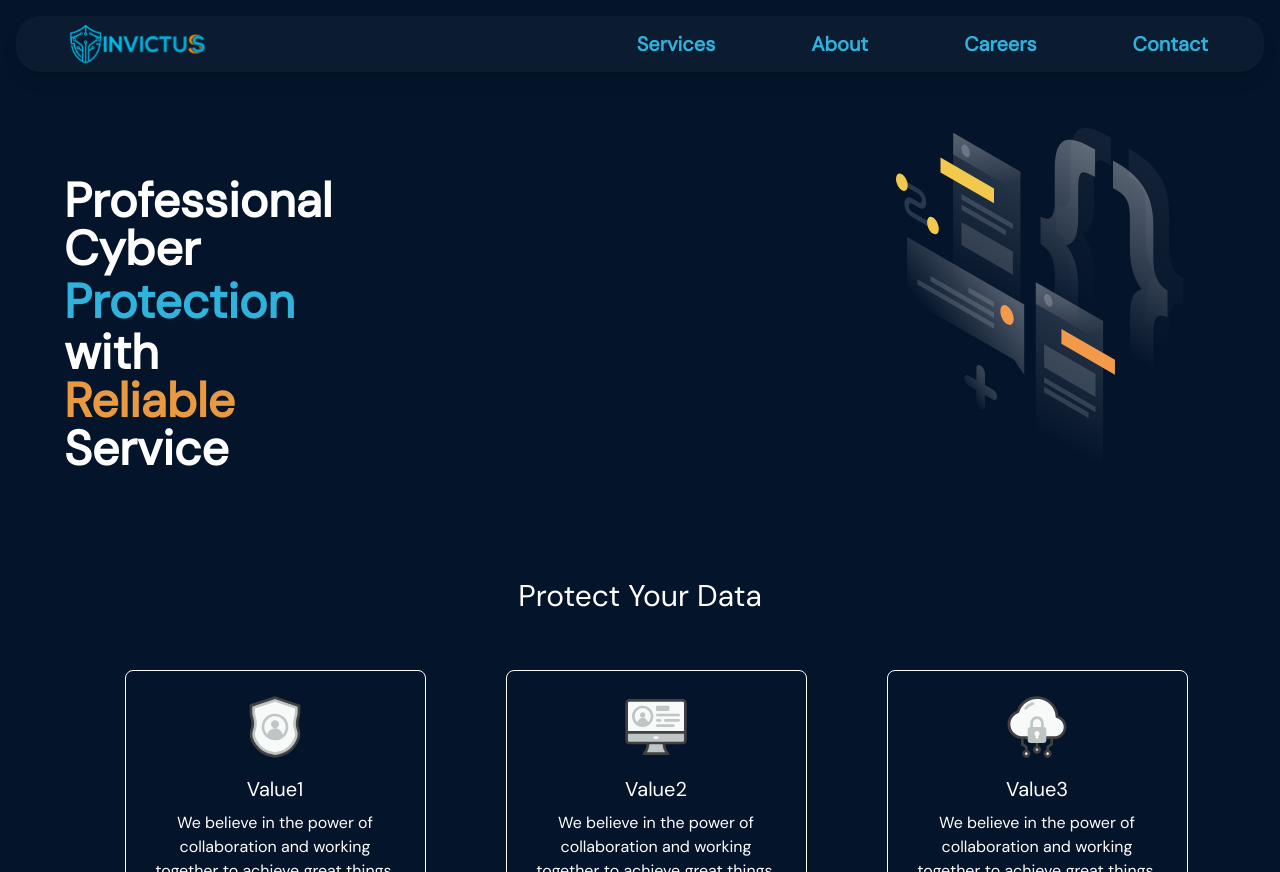
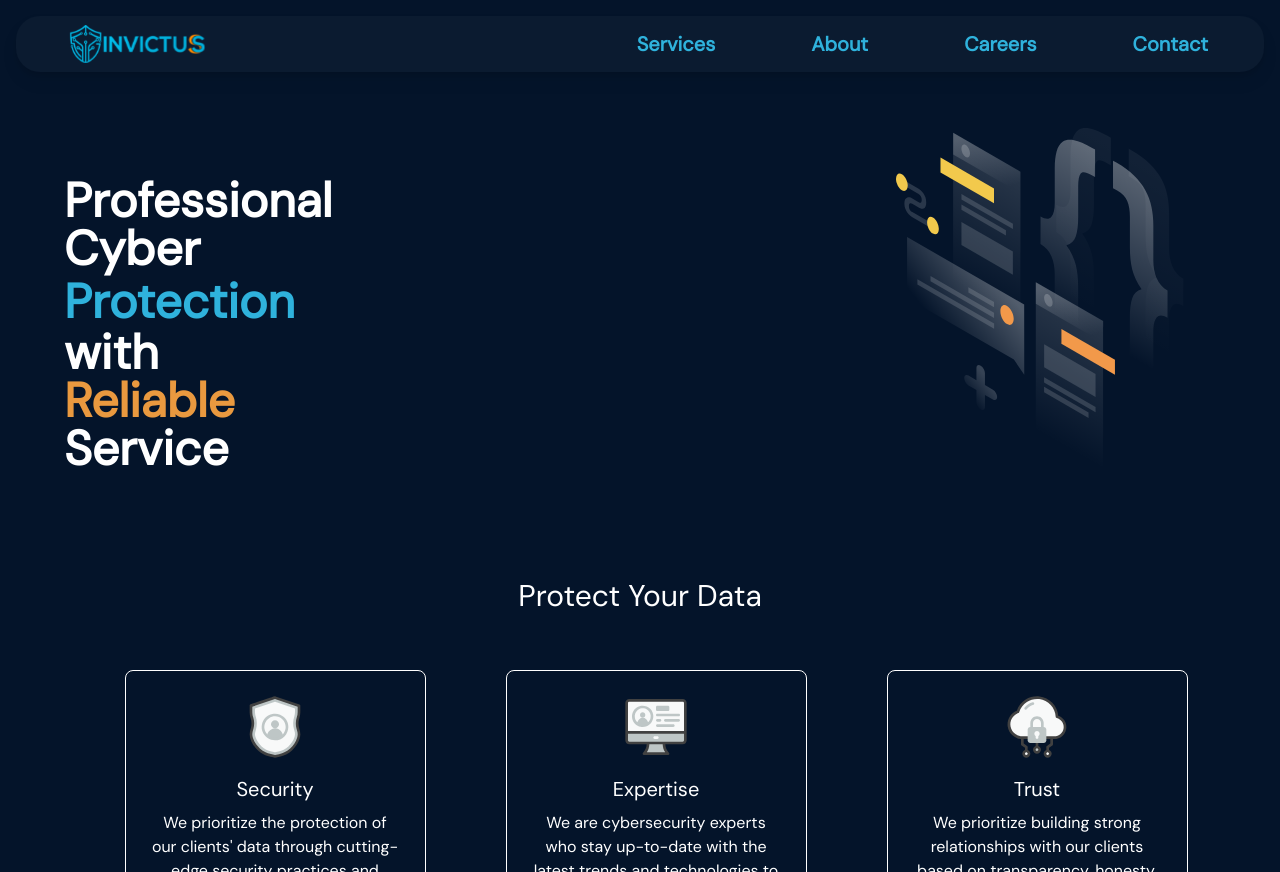
Before and after one commit to arana489/Invictuss, a React (Vite) app: page / in a window 1280 px wide. Built offline with nearby package versions, Linux system fonts and the light colour scheme; a web font is replaced by a local one.

Commit message:
add values

```diff
--- a/src/components/Contacts/Contact.jsx
+++ b/src/components/Contacts/Contact.jsx
@@ -35,8 +35,8 @@ export default function Contact(){
                     <h1 className="text-lg font-bold mb-10 mt-10">Get In Touch Today</h1>
                     <h2 className="text-m mb-5">Interested in hearing more?</h2>
                     <h2 className="text-m mb-5 ">We provide free consultation for new customers!</h2>
-                    <h2 className="text-m mb-5 ">sales@invictuss.io</h2>
-                    <h2 className="text-m mb-5 ">510-378-1302</h2>
+                    <h2 className="text-m mb-5">sales@invictuss.io</h2>
+                    <h2 className="text-m mb-5 ">479-324-1235</h2>
 
                 </div>
 
--- a/src/components/Home/HomeValues.jsx
+++ b/src/components/Home/HomeValues.jsx
@@ -8,25 +8,25 @@ export default function HomeValues(props) {
         Protect Your Data
       </h2>
       <div className="lg:flex justify-center">
-      <div className="pt-6 pl-10 pr-10 lg:gap-x-14">
+      <div className="pt-6 pl-10 pr-10 lg:gap-x-14 ">
           <ValueBox
             imageSrc="src/assets/Profile.svg"
-            title="Value1"
-            description="We believe in the power of collaboration and working together to achieve great things."
+            title="Security"
+            description=" We prioritize the protection of our clients' data through cutting-edge security practices and constant monitoring for emerging threats."
           />
         </div>
         <div className="pt-6 pl-10 pr-10">
           <ValueBox
             imageSrc="src/assets/UserProfile.svg"
-            title="Value2"
-            description="We believe in the power of collaboration and working together to achieve great things."
+            title="Expertise"
+            description="We are cybersecurity experts who stay up-to-date with the latest trends and technologies to provide optimal solutions."
           />
         </div>
         <div className="pt-6 pl-10 pr-10 ">
           <ValueBox
             imageSrc="src/assets/CloudSecurity.svg"
-            title="Value3"
-            description="We believe in the power of collaboration and working together to achieve great things."
+            title="Trust"
+            description="We prioritize building strong relationships with our clients based on transparency, honesty, and ethical behavior."
           />
         </div>
       </div>
--- a/src/components/Home/ValueBox.jsx
+++ b/src/components/Home/ValueBox.jsx
@@ -2,7 +2,7 @@ import React from "react";
 
 export default function ValueBox({ imageSrc, title, description }) {
   return (
-    <div className="bg-[#04142A] rounded-lg border border-white p-6 flex flex-col items-center m-auto" style={{ width: "100%", maxWidth: "301px" }}>
+    <div className="h-72 mb-14 rounded-lg border border-white p-6 flex flex-col items-center m-auto" style={{ width: "100%", maxWidth: "301px" }}>
       <img className="h-16 w-16 mb-4" src={imageSrc} alt={title} />
       <h3 className="text-m text-white font-medium mb-2 text-center">{title}</h3>
       <p className="text-white text-center text-sm">{description}</p>
```
